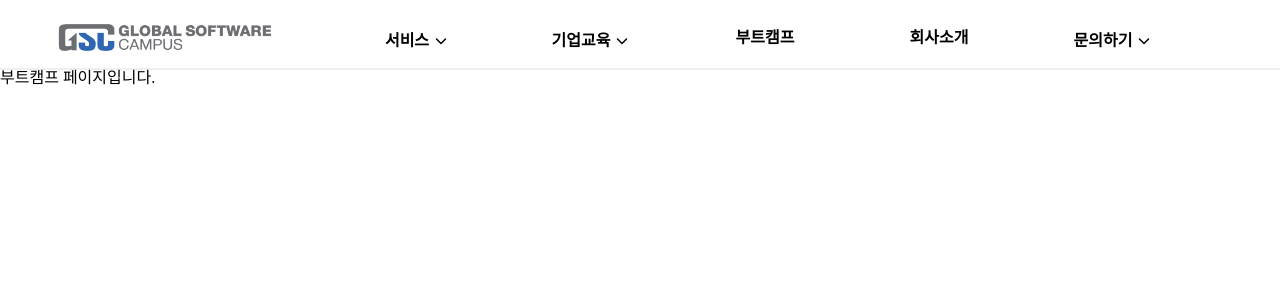
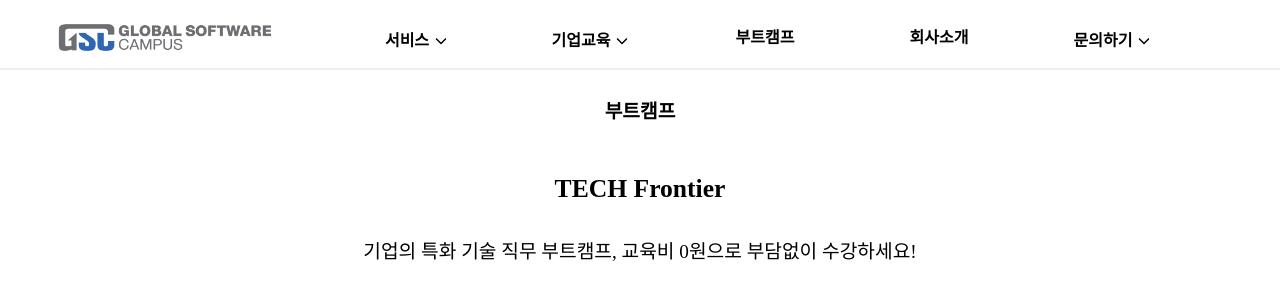
Before and after one commit to jh1109/gsc-app, a React (Create React App) app: page /techfrontiers in a window 1280 px wide. Shown: the top 300 px of the page. Built offline with nearby package versions, Linux system fonts and the light colour scheme.

Commit message:
[style] 부트캠프 배너

```diff
--- a/src/components/banner/OnlyPBanner.js
+++ b/src/components/banner/OnlyPBanner.js
@@ -1,13 +1,12 @@
 import React from 'react';
 import classes from './OnlyPBanner.module.css';
 
-const OnlyPBanner = () => {
+const OnlyPBanner = ({headline, title, sub}) => {
     return (
         <div className={classes.pZoneWrapper}>
-            <p className={classes.title}>고객사례</p>
-            <p className={classes.content}>글로벌소프트웨어캠퍼스의 생생한<br />
-            교육현장을 확인해보세요.</p>
-            <p className={classes.subContent}>글로벌소프트웨어캠퍼스의 교육 현장의 모습을 소개합니다.</p>
+            <p className={classes.title}>{headline}</p>
+            <p className={classes.content}>{ title }</p>
+            <p className={classes.subContent}>{ sub }</p>
         </div>
     );
 };
--- a/src/pages/Cases.js
+++ b/src/pages/Cases.js
@@ -5,7 +5,11 @@ import CasesContent from '../components/cases/CasesContent';
 const Cases = () => {
     return (
         <>
-            <OnlyPBanner />
+            <OnlyPBanner
+                headline="고객사례"
+                title="글로벌소프트웨어캠퍼스의 생생한 교육현장을 확인해보세요."
+                sub="글로벌소프트웨어캠퍼스의 교육 현장의 모습을 소개합니다."
+            />
             <CasesContent />
         </>
     );
--- a/src/pages/TECHFPage.js
+++ b/src/pages/TECHFPage.js
@@ -1,6 +1,14 @@
+import OnlyPBanner from "../components/banner/OnlyPBanner";
+
 const TECHFPage = () => {
-return (
-    <div>부트캠프 페이지입니다.</div>
+    return (
+    <>
+        <OnlyPBanner
+                headline="부트캠프"
+                title="TECH Frontier"
+                sub="기업의 특화 기술 직무 부트캠프, 교육비 0원으로 부담없이 수강하세요!"
+        />
+    </>
 )
 
 };
```
